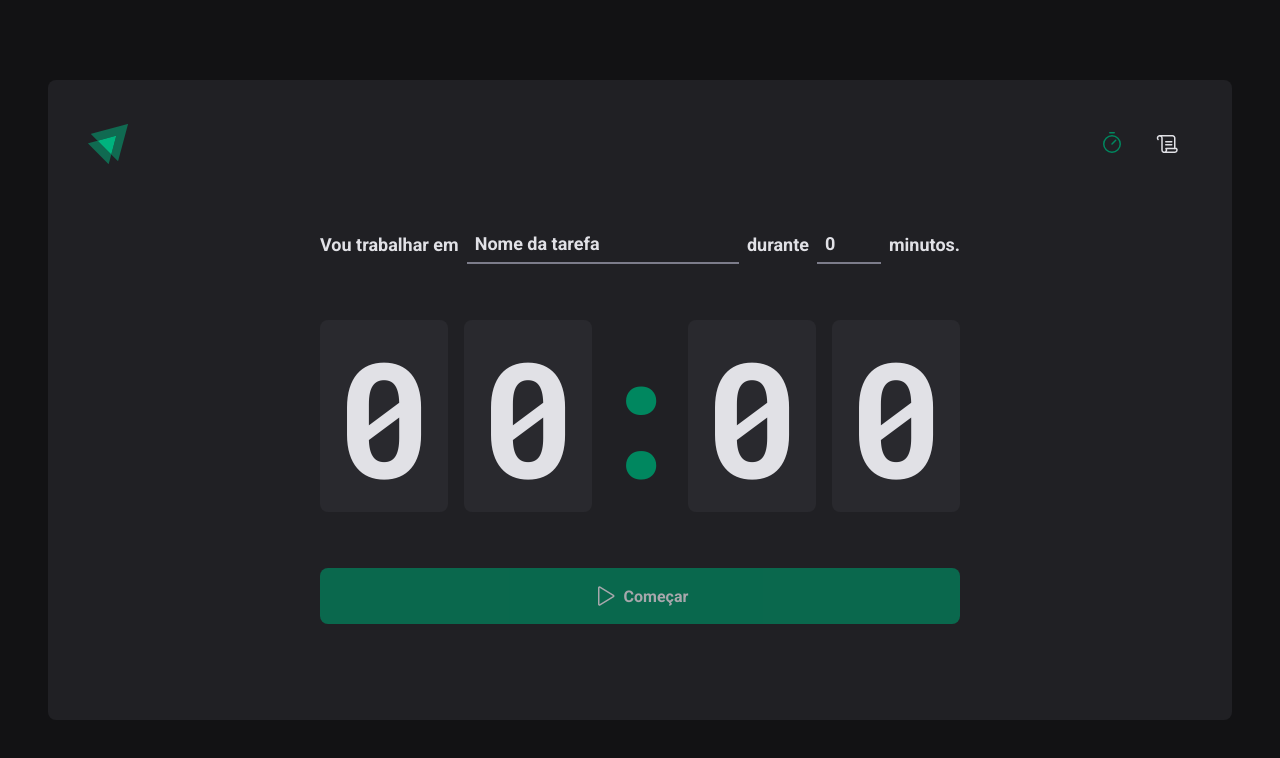
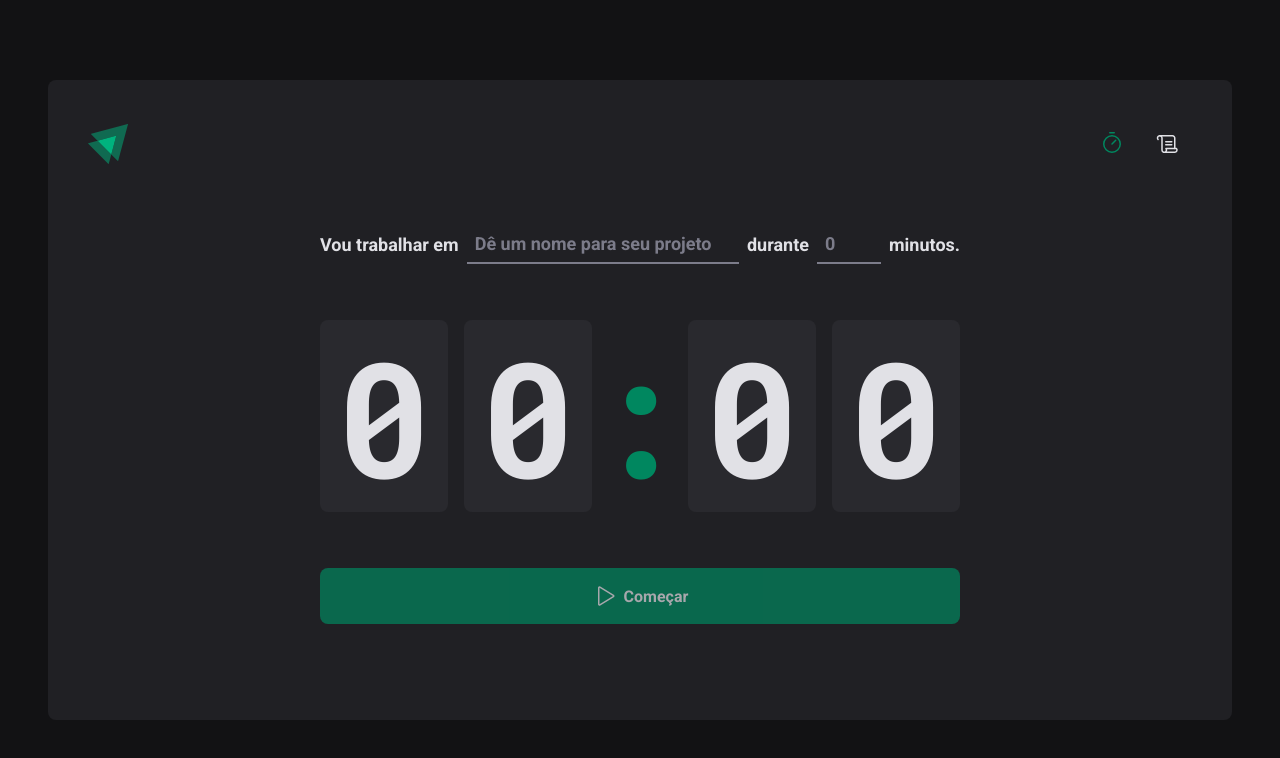
Before and after one commit to artprange/pomodoro_timer, a React (Vite) app: page / in a window 1280 px wide. Shown: the top 758 px of the page. Built offline with nearby package versions, Linux system fonts and the light colour scheme.

Commit message:
implementing cycles

```diff
--- a/src/pages/Home/index.tsx
+++ b/src/pages/Home/index.tsx
@@ -1,7 +1,7 @@
 import { useForm } from 'react-hook-form'
 import { zodResolver } from '@hookform/resolvers/zod'
 import * as zod from 'zod'
-
+import { useState } from 'react'
 import { Play } from 'phosphor-react'
 import {
   FormContainer,
@@ -29,8 +29,17 @@ const newCycleFormValidationSchema = zod.object({
 
 type NewCycleFormData = zod.infer<typeof newCycleFormValidationSchema>
 
+interface Cycle {
+  id: string
+  task: string
+  minutesAmount: number
+}
+
 export function Home() {
-  const { register, handleSubmit, watch } = useForm<NewCycleFormData>({
+  const [cycles, setCycles] = useState<Cycle[]>([])
+  const [activeCycleId, setActiveCycleId] = useState<string | null>(null)
+
+  const { register, handleSubmit, watch, reset } = useForm<NewCycleFormData>({
     resolver: zodResolver(newCycleFormValidationSchema),
     defaultValues: {
       task: '',
@@ -39,8 +48,21 @@ export function Home() {
   })
 
   function handleCreteNewCycle(data: NewCycleFormData) {
-    console.log(data)
+    const id = String(new Date().getTime())
+
+    const newCycle: Cycle = {
+      id: String(new Date().getTime),
+      task: data.task,
+      minutesAmount: data.minutesAmount,
+    }
+
+    setCycles((state) => [...state, newCycle])
+    setActiveCycleId(id)
+
+    reset()
   }
+
+  const activeCycle = cycles.find((cycle) => cycle.id === activeCycleId)
 
   const task = watch('task')
   const isSubmitDisabled = !task
@@ -53,7 +75,7 @@ export function Home() {
           <TaskInput
             id="task"
             list="task-suggestions"
-            placeholder="Nome da tarefa"
+            placeholder="Dê um nome para seu projeto"
             {...register('task')}
           />
           <datalist id="task-suggestions">
--- a/src/pages/Home/styles.ts
+++ b/src/pages/Home/styles.ts
@@ -35,7 +35,7 @@ const BaseInput = styled.input`
   font-weight: bold;
   font-size: 1.125rem;
   padding: 0 0.5rem;
-  color: ${(props) => props.theme['gray-100']};
+  color: ${(props) => props.theme['gray-500']};
 
   &:focus {
     box-shadow: none;
@@ -43,7 +43,7 @@ const BaseInput = styled.input`
   }
 
   &::placeholder {
-    color: ${(props) => props.theme['gray-100']};
+    color: ${(props) => props.theme['gray-500']};
   }
 `
 
```
